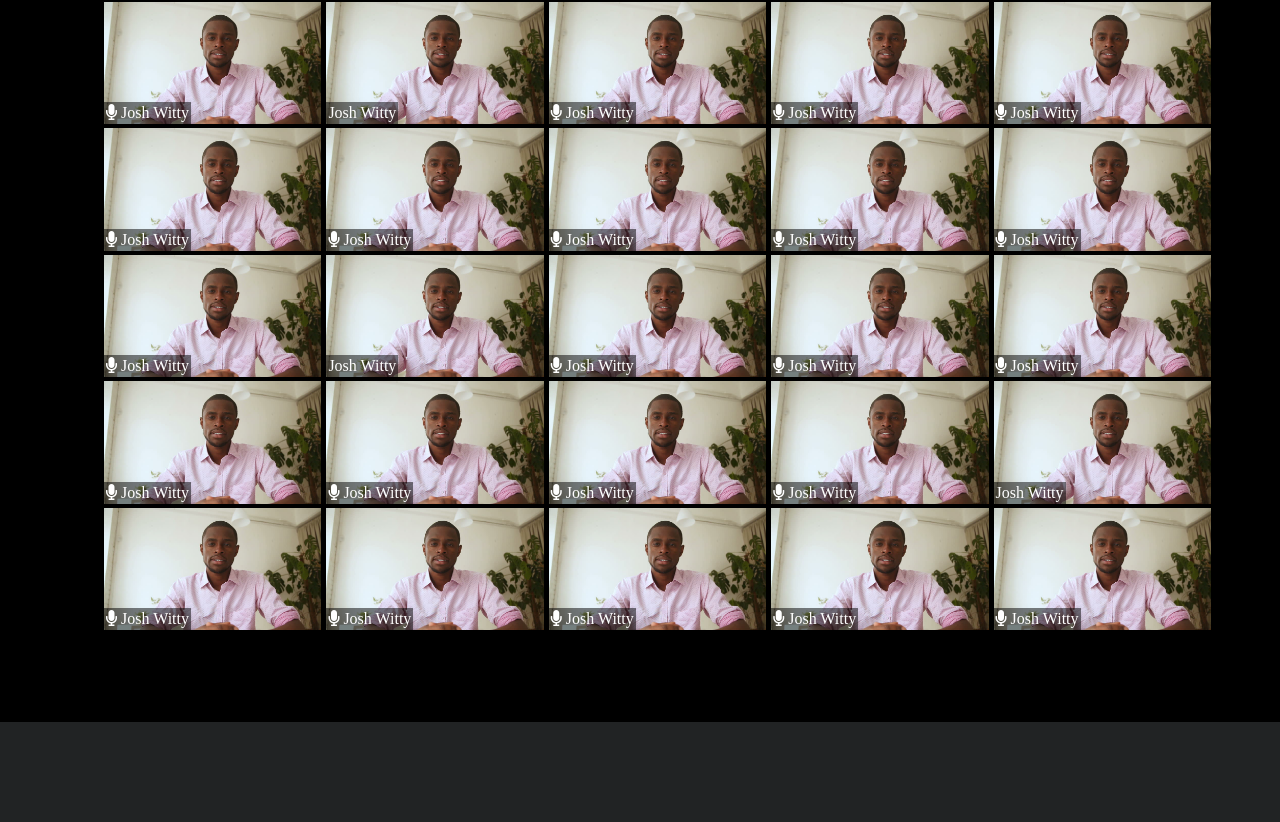
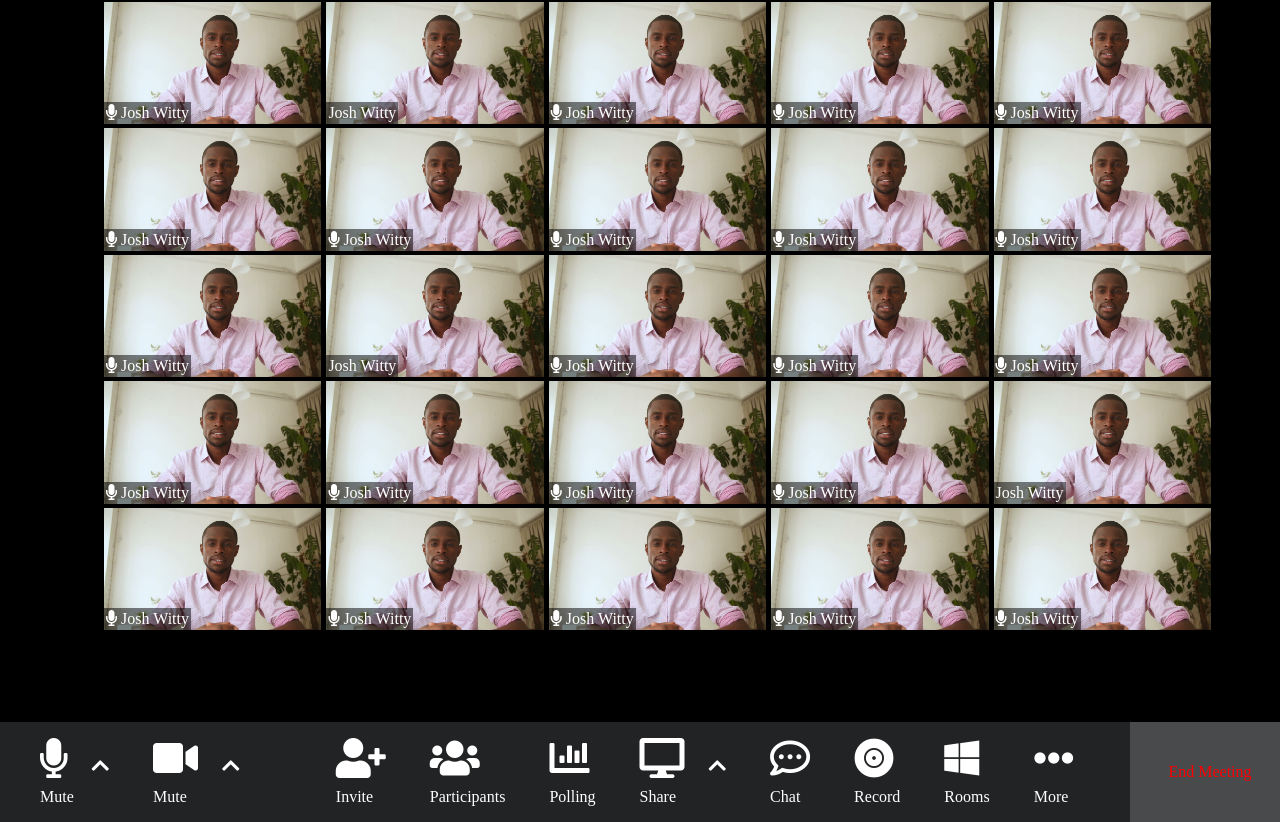
Before and after one commit to Tommaso-Macco/html-css-zoom, a plain HTML site: page index.html in a window 1280 px wide. Drawn offline with Linux system fonts and the light colour scheme.

Commit message:
Prima prova (da rifare completamente...)

```diff
--- a/index.html
+++ b/index.html
@@ -178,27 +178,96 @@
         <nav>
             <div class="container-flex navbar">
                 <div class="sinistra">
-                    <div class="mute">
-
-
-                    </div>
-                    <!-- <div class="stop-video">
-                        <span class="icon">
-                            <i class="fas fa-video"></i>
-                        </span>
-                        <span class="arrow">
-                            <i class="fas fa-chevron-up"></i>
+                    <div class="nav-box">
+                        <span>
+                            <i class="fas fa-microphone icon"></i>
+                            <i class="fas fa-chevron-up arrow"></i>
                         </span>
                         <div class="text">
                             Mute
                         </div>
-                    </div> -->
+                    </div>
+                    <div class="nav-box">
+                        <span>
+                            <i class="fas fa-video icon"></i>
+                            <i class="fas fa-chevron-up arrow"></i>
+                        </span>
+                        <div class="text">
+                            Mute
+                        </div>
+                    </div>
                 </div>
                 <div class="centro">
-
+                    <div class="nav-box">
+                        <span>
+                            <i class="fas fa-user-plus icon"></i>
+                        </span>
+                        <div class="text">
+                            Invite
+                        </div>
+                    </div>
+                    <div class="nav-box">
+                        <span>
+                            <i class="fas fa-users icon"></i>
+                        </span>
+                        <div class="text">
+                            Participants
+                        </div>
+                    </div>
+                    <div class="nav-box">
+                        <span>
+                            <i class="fas fa-chart-bar icon"></i>
+                        </span>
+                        <div class="text">
+                            Polling
+                        </div>
+                    </div>
+                    <div class="nav-box">
+                        <span>
+                            <i class="fas fa-desktop icon"></i>
+                            <i class="fas fa-chevron-up arrow"></i>
+                        </span>
+                        <div class="text">
+                            Share
+                        </div>
+                    </div>
+                    <div class="nav-box">
+                        <span>
+                            <i class="far fa-comment-dots icon"></i>
+                        </span>
+                        <div class="text">
+                            Chat
+                        </div>
+                    </div>
+                    <div class="nav-box">
+                        <span>
+                            <i class="fas fa-record-vinyl icon"></i>
+                        </span>
+                        <div class="text">
+                            Record
+                        </div>
+                    </div>
+                    <div class="nav-box">
+                        <span>
+                            <i class="fab fa-windows icon"></i>
+                        </span>
+                        <div class="text">
+                            Rooms
+                        </div>
+                    </div>
+                    <div class="nav-box">
+                        <span>
+                            <i class="fas fa-ellipsis-h icon"></i>
+                        </span>
+                        <div class="text">
+                            More
+                        </div>
+                    </div>
                 </div>
                 <div class="destra">
-
+                    <div id="finaltext">
+                        End Meeting
+                    </div>
                 </div>
             </div>
         </nav>
--- a/style.css
+++ b/style.css
@@ -87,10 +87,36 @@ nav {
     height: 100px;
 }
 
-.sinistra {
+.sinistra, .destra, .centro {
     color: #fff;
 }
 
-.mute {
+.nav-box {
     display: inline-block;
 }
+
+.icon {
+    font-size: 40px;
+    padding-left: 40px;
+}
+
+.arrow {
+    font-size: 20px;
+    padding-left: 20px;
+}
+
+.text {
+    padding-left: 40px;
+    padding-top: 10px;
+}
+
+#finaltext {
+    padding-left: 10px;
+    background-color: #494a4b;
+    color: red;
+    text-align: center;
+    vertical-align: middle;
+    line-height: 100px;
+    height: 100px;
+    width: 150px
+}
```
